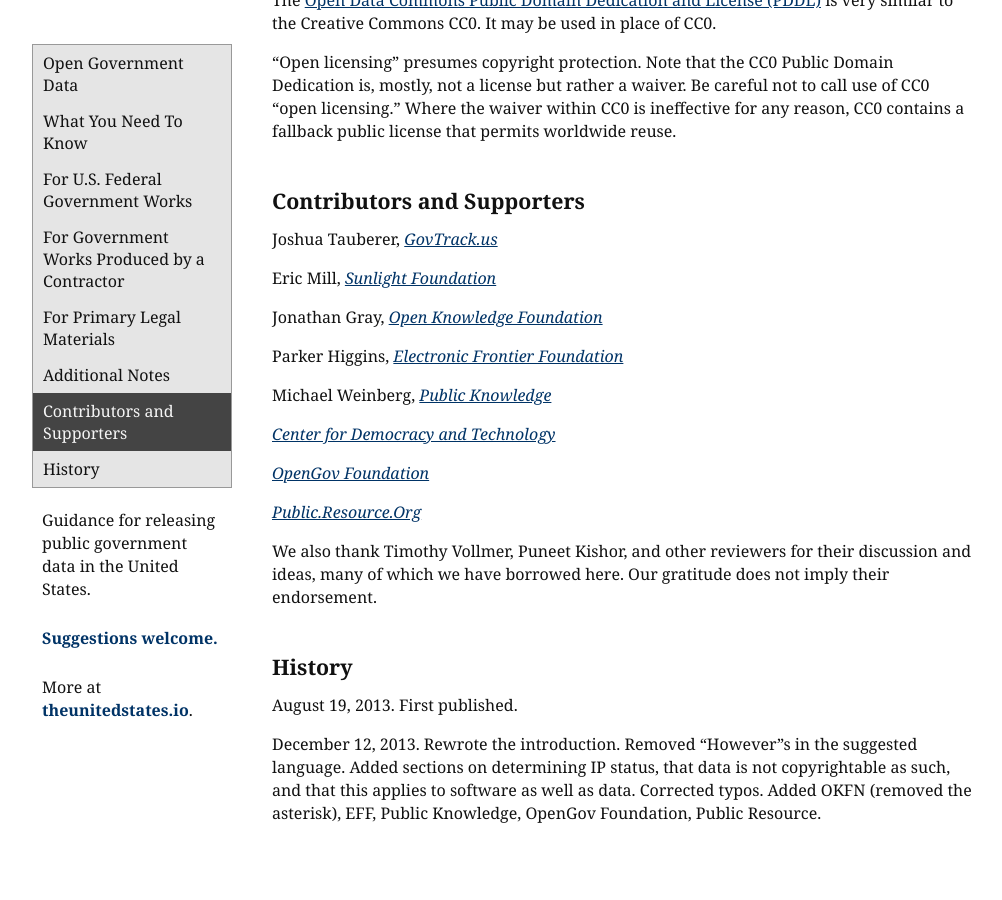
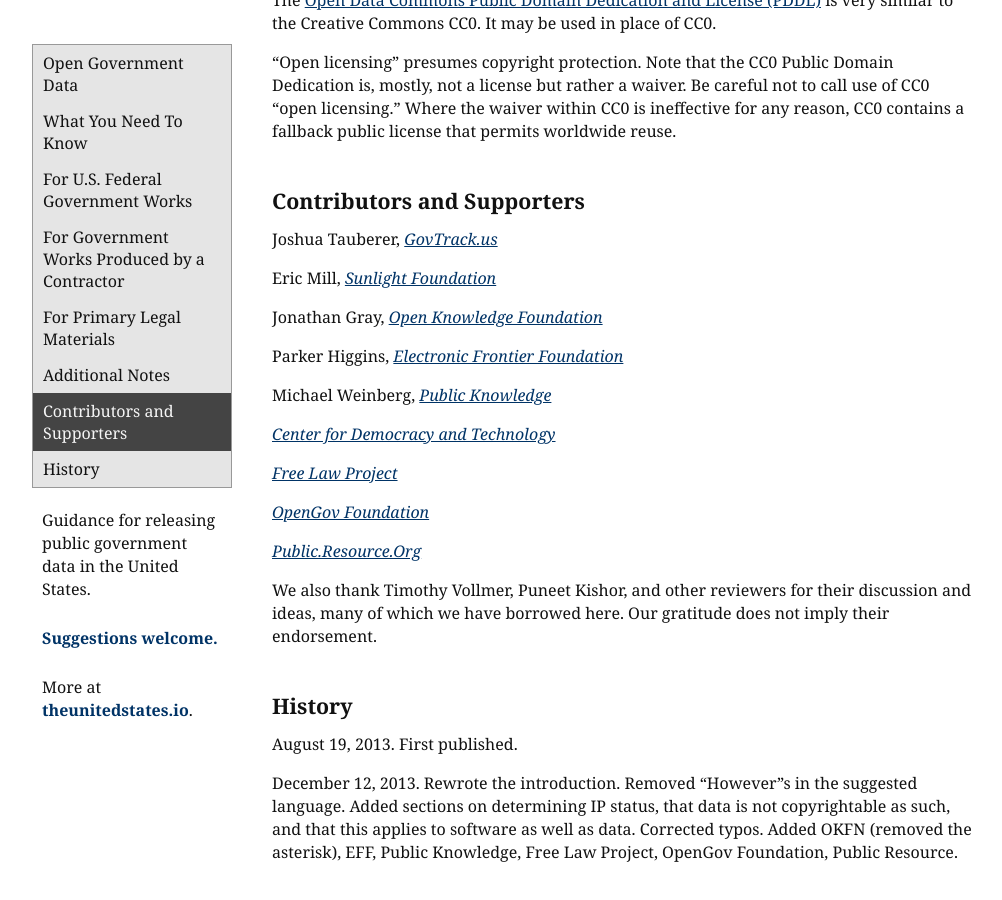
Before and after one commit to unitedstates/licensing, a Jekyll site: the page built from index.md, in a window 1280 px wide and 900 px high, scrolled down 3671 px. Shown: the whole window, without its empty margins (18-1020 px from the left). Built offline with Jekyll 4.4.1, drawn with Linux system fonts in a browser that asks for light colours; nearby versions of some CDN libraries; some web fonts are replaced; before the commit the page ends 4532 px from its top, so only the background shows below that.

Commit message:
Added Free Law Project, updated history

```diff
--- a/index.md
+++ b/index.md
@@ -100,6 +100,8 @@ Michael Weinberg, *[Public Knowledge](http://publicknowledge.org/)*
 
 *[Center for Democracy and Technology](https://www.cdt.org/)*
 
+*[Free Law Project](http://freelawproject.org/)*
+
 *[OpenGov Foundation](http://opengovfoundation.org/)*
 
 *[Public.Resource.Org](http://public.resource.org/)*
@@ -110,4 +112,4 @@ We also thank Timothy Vollmer, Puneet Kishor, and other reviewers for their disc
 
 August 19, 2013. First published.
 
-December 12, 2013. Rewrote the introduction. Removed "However"s in the suggested language. Added sections on determining IP status, that data is not copyrightable as such, and that this applies to software as well as data. Corrected typos. Added OKFN (removed the asterisk), EFF, Public Knowledge, OpenGov Foundation, Public Resource.
+December 12, 2013. Rewrote the introduction. Removed "However"s in the suggested language. Added sections on determining IP status, that data is not copyrightable as such, and that this applies to software as well as data. Corrected typos. Added OKFN (removed the asterisk), EFF, Public Knowledge, Free Law Project, OpenGov Foundation, Public Resource.
```
